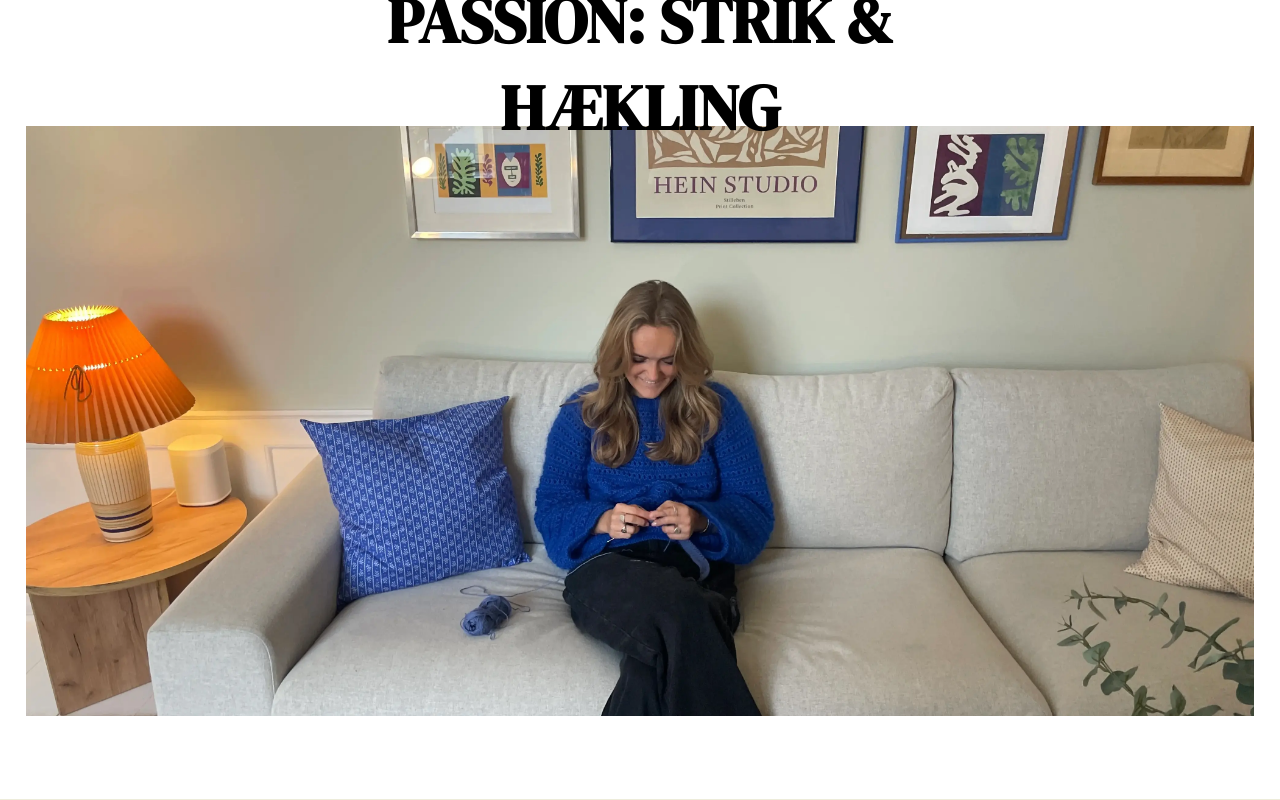
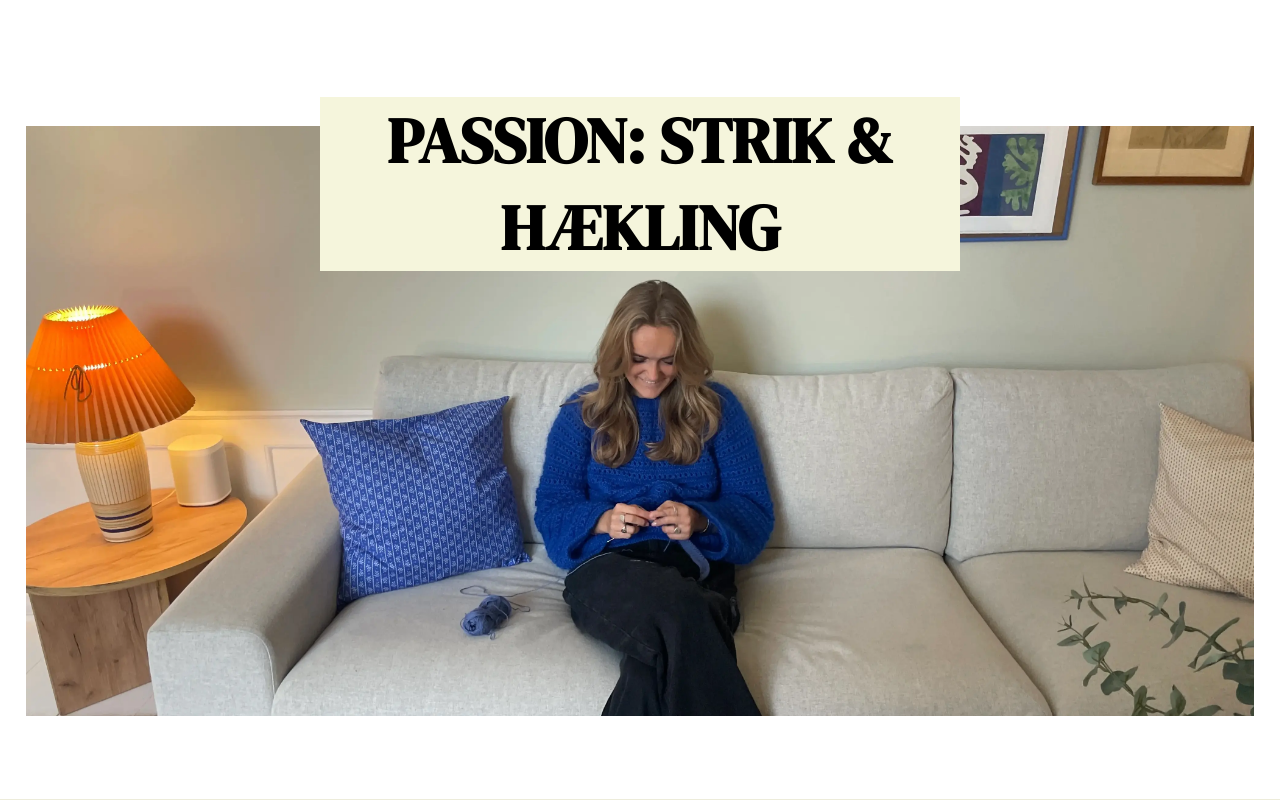
Before and after one commit to sofiadalsgaard/videosite, a plain HTML site: page index.html in a window 1280 px wide. Shown: the top 800 px of the page. Drawn offline with Linux system fonts and the light colour scheme.

Commit message:
h1 farve

```diff
--- a/style.css
+++ b/style.css
@@ -21,13 +21,14 @@ h2 {
 
 h1 {
   position: absolute;
-  top: 8%;
+  top: 23%;
   left: 50%;
   transform: translate(-50%, -50%);
   z-index: 1;
   font-size: 64px;
   text-align: center;
   font-family: "DM Serif Display", serif;
+  background-color: beige;
 }
 
 h2 {
```
